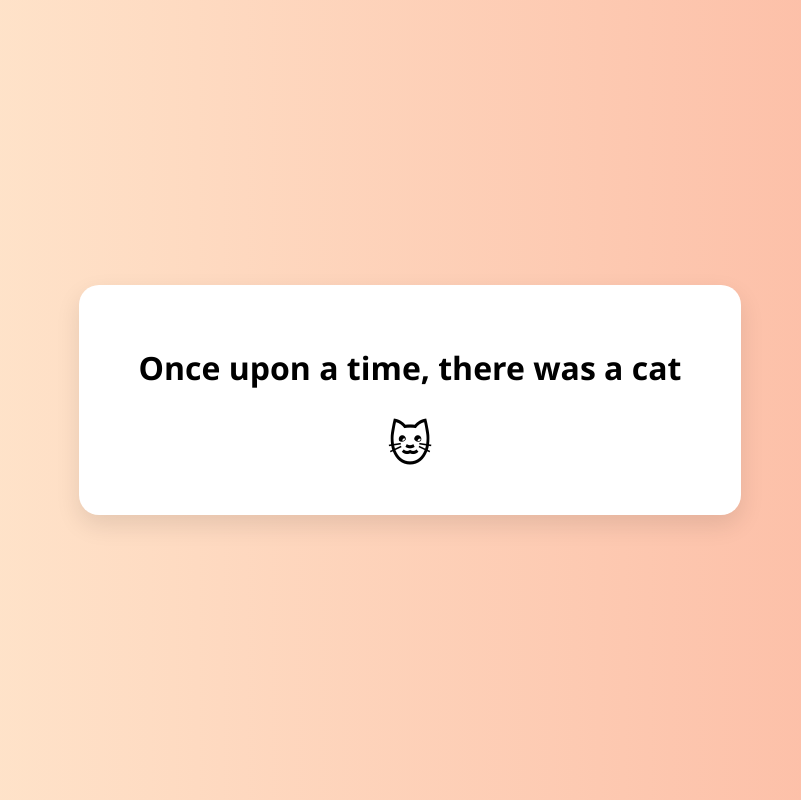
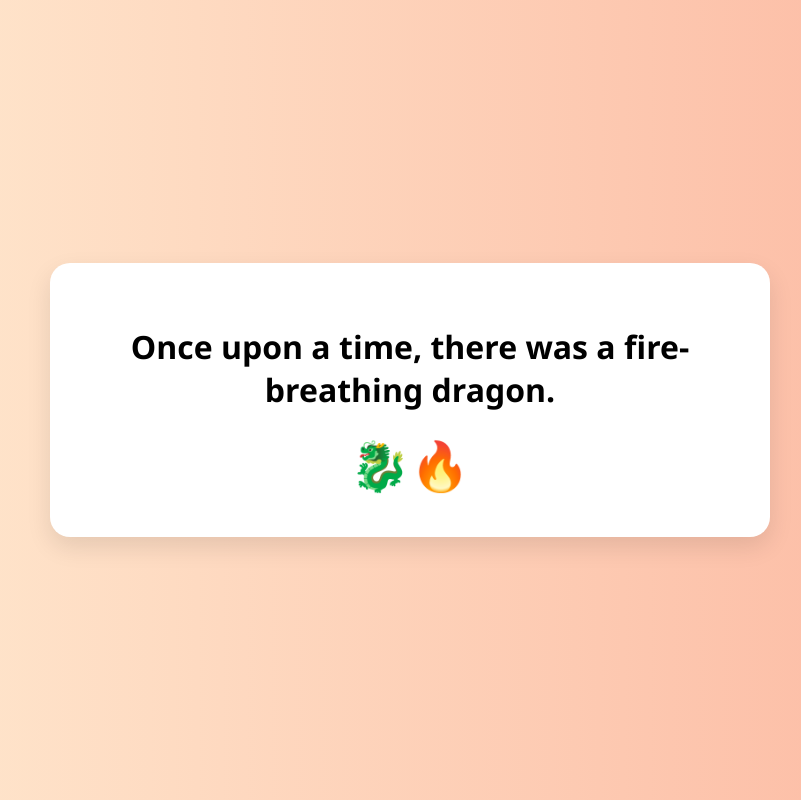
Before and after one commit to induwarauthsara/git-conflit-example, a plain HTML site: page index.html in a window 1280 px wide. Shown: the whole page, without its empty margins (230-1031 px from the left). Drawn offline with Linux system fonts and the light colour scheme.

Commit message:
love drongons

```diff
--- a/index.html
+++ b/index.html
@@ -36,8 +36,8 @@
 
 <body>
     <div class="card">
-        <h1>Once upon a time, there was a cat</h1>
-        <div class="cat-emoji">🐱</div>
+        <h1>Once upon a time, there was a fire-breathing dragon.</h1>
+        <div class="cat-emoji">🐉🔥</div>
     </div>
 </body>
 
```
